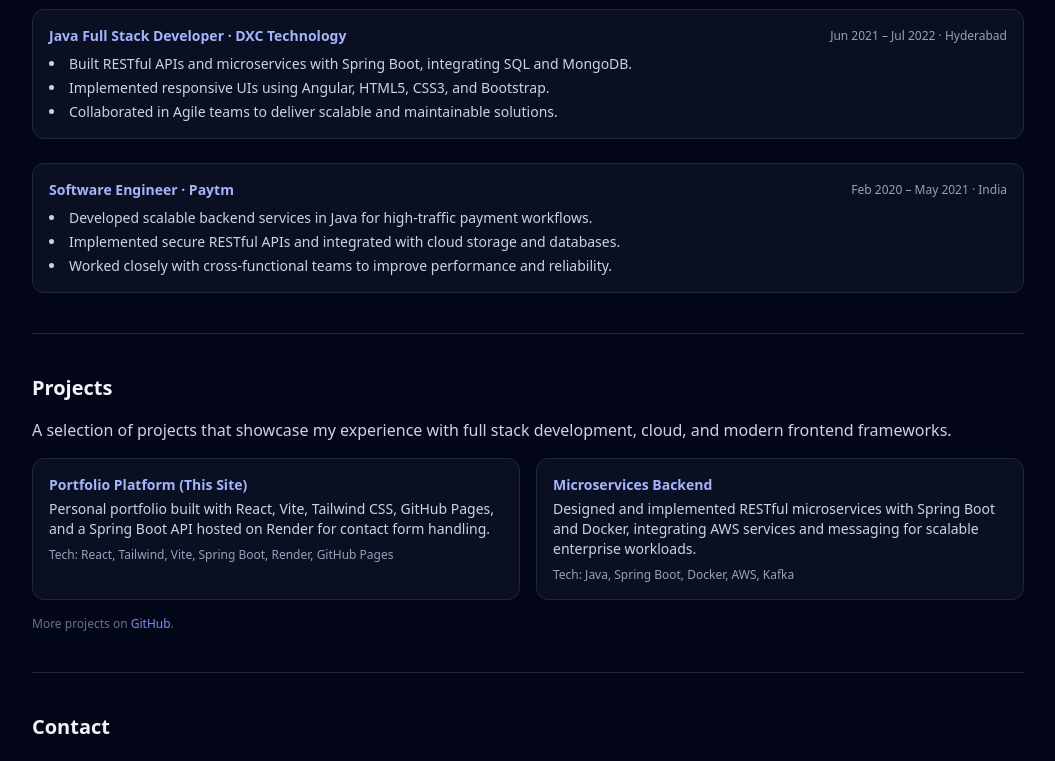
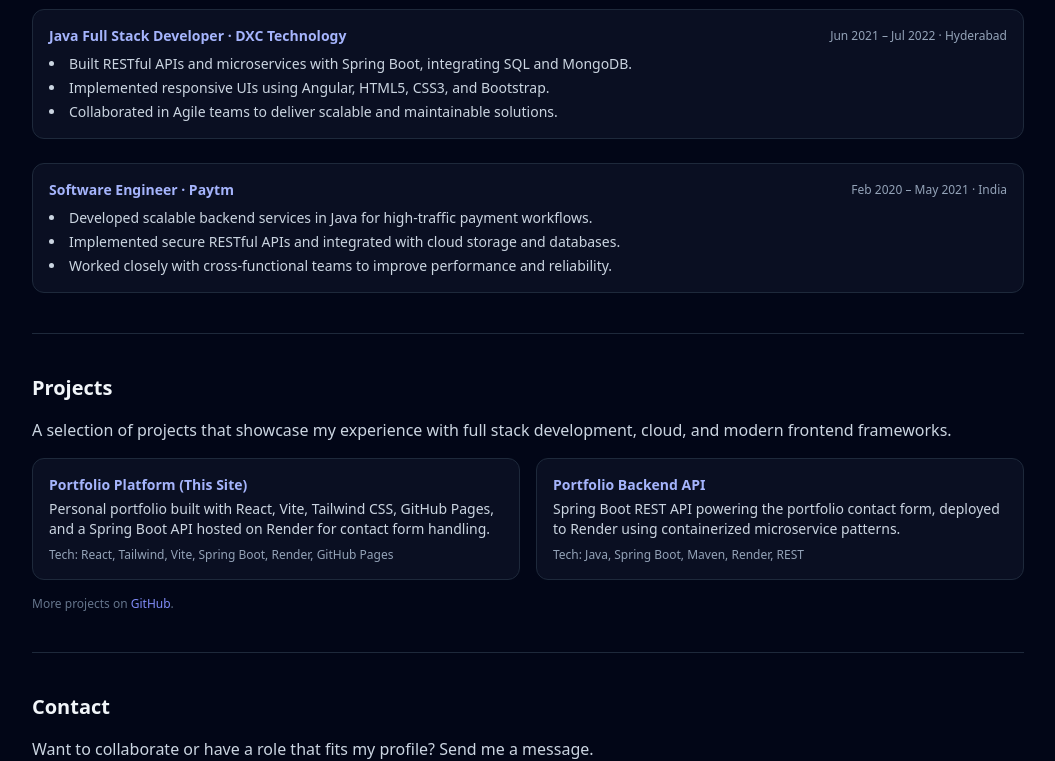
Before and after one commit to harshitham9/portfolio-harshitha, a React (Vite) app: page / in a window 1280 px wide. Shown: the part 1249-2010 px from the top of the page, without its empty margins (112-1167 px from the left). Built offline with nearby package versions, Linux system fonts and the light colour scheme.

Commit message:
Hover - Projects

```diff
--- a/src/App.jsx
+++ b/src/App.jsx
@@ -98,7 +98,12 @@ function App() {
   <h3 className="text-xl font-semibold mb-6">Experience</h3>
   <div className="space-y-6 text-sm">
     {/* Apple */}
-            <article className="bg-slate-900/60 rounded-xl p-4 border border-slate-800">
+    <a
+      href="https://www.apple.com"
+      target="_blank"
+      rel="noreferrer"
+      className="block bg-slate-900/60 rounded-xl p-4 border border-slate-800 transition-transform duration-200 hover:-translate-y-1 hover:shadow-lg hover:shadow-indigo-500/20 hover:border-indigo-500/60 cursor-pointer"
+    >
       <div className="flex flex-col md:flex-row md:items-center md:justify-between gap-1">
         <h4 className="font-semibold text-indigo-300">
           Java Full Stack Developer · Apple
@@ -119,10 +124,15 @@ function App() {
           Deploy microservices on AWS using Docker and CI/CD pipelines.
         </li>
       </ul>
-            </article>
+    </a>
 
     {/* Meijer */}
-            <article className="bg-slate-900/60 rounded-xl p-4 border border-slate-800">
+    <a
+      href="https://www.meijer.com"
+      target="_blank"
+      rel="noreferrer"
+      className="block bg-slate-900/60 rounded-xl p-4 border border-slate-800 transition-transform duration-200 hover:-translate-y-1 hover:shadow-lg hover:shadow-indigo-500/20 hover:border-indigo-500/60 cursor-pointer"
+    >
       <div className="flex flex-col md:flex-row md:items-center md:justify-between gap-1">
         <h4 className="font-semibold text-indigo-300">
           Java Developer · Meijer
@@ -143,10 +153,15 @@ function App() {
           Applied TDD/BDD with JUnit, Mockito, and Cucumber to improve code quality.
         </li>
       </ul>
-            </article>
+    </a>
 
     {/* DXC Technology */}
-            <article className="bg-slate-900/60 rounded-xl p-4 border border-slate-800">
+    <a
+      href="https://dxc.com"
+      target="_blank"
+      rel="noreferrer"
+      className="block bg-slate-900/60 rounded-xl p-4 border border-slate-800 transition-transform duration-200 hover:-translate-y-1 hover:shadow-lg hover:shadow-indigo-500/20 hover:border-indigo-500/60 cursor-pointer"
+    >
       <div className="flex flex-col md:flex-row md:items-center md:justify-between gap-1">
         <h4 className="font-semibold text-indigo-300">
           Java Full Stack Developer · DXC Technology
@@ -166,15 +181,22 @@ function App() {
           Collaborated in Agile teams to deliver scalable and maintainable solutions.
         </li>
       </ul>
-            </article>
+    </a>
 
     {/* Paytm */}
-            <article className="bg-slate-900/60 rounded-xl p-4 border border-slate-800">
+    <a
+      href="https://paytm.com"
+      target="_blank"
+      rel="noreferrer"
+      className="block bg-slate-900/60 rounded-xl p-4 border border-slate-800 transition-transform duration-200 hover:-translate-y-1 hover:shadow-lg hover:shadow-indigo-500/20 hover:border-indigo-500/60 cursor-pointer"
+    >
       <div className="flex flex-col md:flex-row md:items-center md:justify-between gap-1">
         <h4 className="font-semibold text-indigo-300">
           Software Engineer · Paytm
         </h4>
-                <p className="text-xs text-slate-400">Feb 2020 – May 2021 · India</p>
+        <p className="text-xs text-slate-400">
+          Feb 2020 – May 2021 · India
+        </p>
       </div>
       <ul className="mt-2 text-slate-300 list-disc list-inside space-y-1">
         <li>
@@ -187,9 +209,10 @@ function App() {
           Worked closely with cross-functional teams to improve performance and reliability.
         </li>
       </ul>
-            </article>
+    </a>
   </div>
 </section>
+
 
 {/* Projects */}
 <section id="projects" className="py-10 border-t border-slate-800">
@@ -199,7 +222,13 @@ function App() {
     development, cloud, and modern frontend frameworks.
   </p>
   <div className="grid md:grid-cols-2 gap-4 text-sm">
-            <article className="bg-slate-900/60 rounded-xl p-4 border border-slate-800">
+    {/* Portfolio project */}
+    <a
+      href="https://github.com/harshitham9/portfolio-harshitha"
+      target="_blank"
+      rel="noreferrer"
+      className="block bg-slate-900/60 rounded-xl p-4 border border-slate-800 transition-transform duration-200 hover:-translate-y-1 hover:shadow-lg hover:shadow-indigo-500/20 hover:border-indigo-500/60 cursor-pointer"
+    >
       <h4 className="font-semibold text-indigo-300 mb-1">
         Portfolio Platform (This Site)
       </h4>
@@ -210,20 +239,26 @@ function App() {
       <p className="text-xs text-slate-400">
         Tech: React, Tailwind, Vite, Spring Boot, Render, GitHub Pages
       </p>
-            </article>
+    </a>
 
-            <article className="bg-slate-900/60 rounded-xl p-4 border border-slate-800">
+    {/* Backend / microservices project */}
+    <a
+      href="https://github.com/harshitham9/portfolio-api"
+      target="_blank"
+      rel="noreferrer"
+      className="block bg-slate-900/60 rounded-xl p-4 border border-slate-800 transition-transform duration-200 hover:-translate-y-1 hover:shadow-lg hover:shadow-indigo-500/20 hover:border-indigo-500/60 cursor-pointer"
+    >
       <h4 className="font-semibold text-indigo-300 mb-1">
-                Microservices Backend
+        Portfolio Backend API
       </h4>
       <p className="text-slate-300 mb-2">
-                Designed and implemented RESTful microservices with Spring Boot and
-                Docker, integrating AWS services and messaging for scalable enterprise workloads.
+        Spring Boot REST API powering the portfolio contact form, deployed to
+        Render using containerized microservice patterns.
       </p>
       <p className="text-xs text-slate-400">
-                Tech: Java, Spring Boot, Docker, AWS, Kafka
+        Tech: Java, Spring Boot, Maven, Render, REST
       </p>
-            </article>
+    </a>
   </div>
 
   <p className="mt-4 text-xs text-slate-500">
@@ -239,6 +274,7 @@ function App() {
     .
   </p>
 </section>
+
 
         {/* Contact */}
         <section id="contact" className="py-10 border-t border-slate-800">
```
Lines whose indentation alone changed are shown as unchanged.
